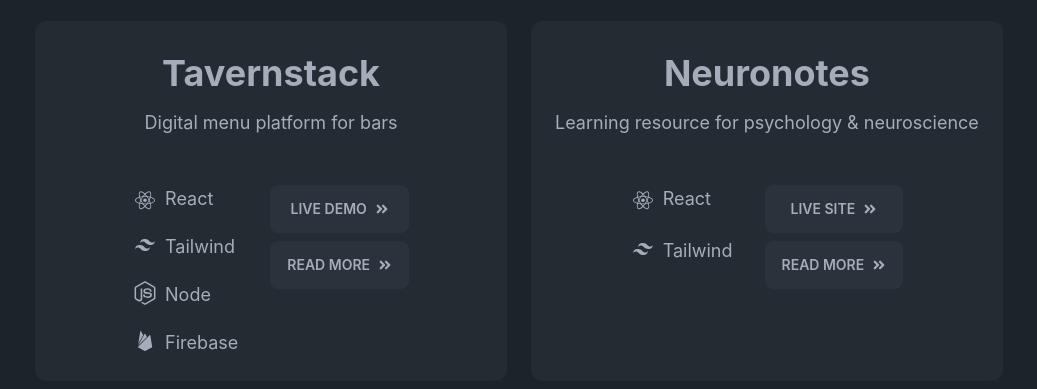
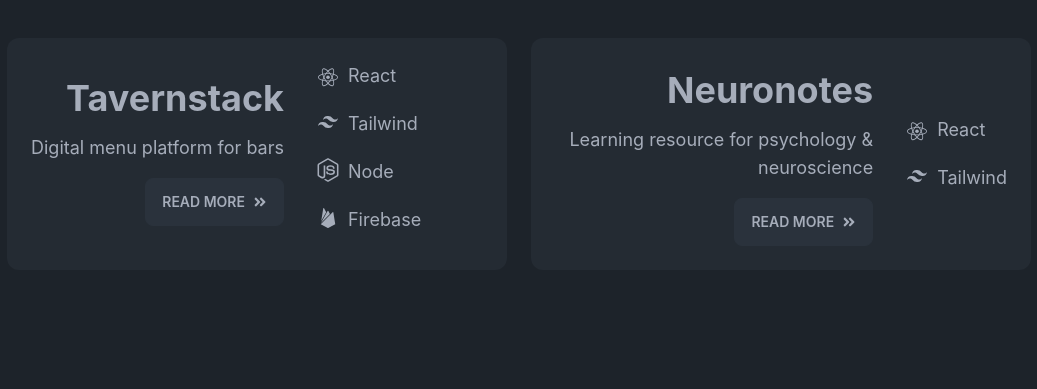
Before and after one commit to rotisserie-christian/worldofchristian, a React (Create React App) app: page / in a window 1280 px wide. Shown: the part 1069-1458 px from the top of the page, without its empty margins (121-1158 px from the left). After the commit the page ends 1387 px from the top, so only its background shows below. Built offline with nearby package versions, Linux system fonts and the light colour scheme.

Commit message:
UX stuff

```diff
--- a/src/components/Home.js
+++ b/src/components/Home.js
@@ -93,21 +93,24 @@ const Home = () => {
         >
           <div
           className='grid grid-cols-1 md:grid-cols-2 gap-6 w-full mt-[30%] max-w-5xl'>
-            <div
-            className='bg-neutral-focus rounded-xl p-6'>
-              <div
-              className='flex flex-col items-center justify-center'>
-                <h2 className='text-4xl font-bold mt-2'
+            <div className='bg-neutral-focus rounded-xl p-6'>
+              <div className='flex flex-row gap-8'>
+                <div className='flex flex-col justify-center text-right'>
+                  <h2 className='text-4xl font-bold text-right mt-2'
                   >Tavernstack</h2>
 
-                <p className='text-lg font-base text-center mt-4'
+                  <p className='text-lg font-base text-right mt-4'
                   >Digital menu platform for bars</p>
 
-                <div
-                className='flex flex-row mt-12'>
-                  <div className='flex flex-row gap-8'>
-                    <div
-                    className='flex flex-col'>
+                  <Link to='/tavernstack'>
+                    <button
+                    className='btn btn-neutral mt-4'
+                    >read more <FaAngleDoubleRight />
+                    </button>
+                  </Link>
+                </div>
+
+                <div className='flex flex-col'>
                   <div className='flex flex-row'>
                     <BiLogoReact className='text-2xl mt-1 mr-2'/>
 
@@ -137,41 +140,27 @@ const Home = () => {
                   </div>
                 </div>
 
-                    <div className='flex flex-col'>
-                      <a
-                        href='https://demo.tavernstack.com'
-                        alt='link to demo'
-                        target='_blank'
-                        rel="noreferrer"
-                        >
-                          <button
-                          className='btn w-full btn-neutral'
-                          >live demo <FaAngleDoubleRight /></button>
-                        </a>
-
-                        <Link to='/tavernstack'>
-                          <button
-                          className='btn btn-neutral mt-2'
-                          >read more <FaAngleDoubleRight /></button>
-                        </Link>
-                    </div>
-                  </div>
-                </div>
               </div>
             </div>
 
-            <div
-            className='bg-neutral-focus rounded-xl p-6'>
-              <div
-              className='flex flex-col items-center justify-center'>
-                <h2 className='text-4xl font-bold mt-2'
+            <div className='bg-neutral-focus rounded-xl p-6'>
+              <div className='flex flex-row gap-8'>
+                <div className='flex flex-col justify-center text-right'>
+                  <h2 className='text-4xl font-bold text-right mt-2'
                   >Neuronotes</h2>
 
-                <p className='text-lg font-base text-center mt-4'
+                  <p className='text-lg font-base text-right mt-4'
                   >Learning resource for psychology & neuroscience</p>
 
-                <div className='flex flex-row mt-12 gap-8'>
-                  <div className='flex-col'>
+                  <Link to='/neuronotes'>
+                    <button
+                    className='btn btn-neutral mt-4'
+                    >read more <FaAngleDoubleRight />
+                    </button>
+                  </Link>
+                </div>
+
+                <div className='flex flex-col justify-center'>
                   <div className='flex flex-row'>
                     <BiLogoReact className='text-2xl mt-1 mr-2'/>
 
@@ -180,32 +169,13 @@ const Home = () => {
                   </div>
 
                   <div className='flex flex-row'>
-                      <BiLogoTailwindCss className='text-2xl mt-6 mr-2'/>
+                    <BiLogoTailwindCss className='text-2xl mt-5 mr-2'/>
 
-                      <p className='text-lg font-base text-left mt-6'
+                    <p className='text-lg font-base text-left mt-5'
                     >Tailwind</p>
                   </div>
                 </div>
 
-                  <div className='flex flex-col'>
-                    <a
-                      href='https://neuronotes.netlify.app'
-                      alt='link to neuronotes'
-                      target='_blank'
-                      rel="noreferrer"
-                      >
-                        <button
-                        className='btn btn-neutral w-full'
-                        >live site <FaAngleDoubleRight /></button>
-                      </a>
-
-                      <Link to='/neuronotes'>
-                        <button
-                        className='btn btn-neutral mt-2'
-                        >read more <FaAngleDoubleRight /></button>
-                      </Link>
-                  </div>
-                </div>
               </div>
             </div>
 
--- a/src/components/Tavernstack.js
+++ b/src/components/Tavernstack.js
@@ -7,7 +7,6 @@ import Architecture from './charts/Architecture';
 import TimestampMockup from './TimestampMockup';
 import { FaAngleDoubleLeft, FaAngleDoubleRight } from 'react-icons/fa';
 import { Link } from 'react-router-dom';
-import UnsavedChangesMockup from './UnsavedChangesMockup';
 
 const Tavernstack = () => {
   const [showArchitecture, setShowArchitecture] = useState(false);
@@ -157,10 +156,6 @@ const Tavernstack = () => {
               be negligible. If this disparity is large enough, the timestamp check may even produce a
               marginal cost.</p>
 
-              <div className='flex items-center justify-center my-12'>
-                <UnsavedChangesMockup />
-              </div>
-
               <p className='text-base font-base text-left mt-5 text-base-content'
               >For bars, menu overhauls may require a lot of writes, but they happen infrequently. Daily reads
               however, can easily number in the thousands. In this case, a timestamp check significantly reduces
--- a/src/components/UnsavedChangesMockup.js
+++ b/src/components/UnsavedChangesMockup.js
@@ -1,5 +1,5 @@
 import React from 'react';
-import { FaAngleRight, FaCheck, FaPencilAlt, FaRegPlayCircle, FaTrash } from 'react-icons/fa';
+import { FaAngleRight, FaPencilAlt, FaTrash } from 'react-icons/fa';
 
 const UnsavedChangesMockup = () => {
   return (
--- a/src/components/charts/Architecture.js
+++ b/src/components/charts/Architecture.js
@@ -1,49 +1,57 @@
 import React from 'react';
 import ReactFlow, { Background } from 'reactflow';
 import 'reactflow/dist/style.css';
+import './CustomNode.css'
 
 const initialNodes = [
     {
         id: 'main',
         position: { x: 50, y: 100 },
-        data: { label: 'Main website: Landing page & traffic generating content' },
-        draggable: false
+        data: { label: 'Main website: Landing page & content' },
+        draggable: false,
+        className: 'darkNodeStyle'
     },
     {
         id: 'app',
         position: { x: 50, y: 250 },
         data: { label: 'Main app: CRUD features that allow users to make changes' },
-        draggable: false
+        draggable: false,
+        className: 'darkNodeStyle'
     },
     {
         id: 'demo',
         position: { x: 250, y: 250 },
         data: { label: 'Demo app: Modified to demonstrate UX, entirely client-side' },
-        draggable: false
+        draggable: false,
+        className: 'darkNodeStyle'
     },
     {
         id: 'node',
-        position: { x: 50, y: 375 },
+        position: { x: 50, y: 390 },
         data: { label: 'Node: Server functions' },
-        draggable: false
+        draggable: false,
+        className: 'darkNodeStyle'
     },
     {
         id: 'firebase',
         position: { x: 50, y: 500 },
         data: { label: 'Firebase: Data storage & Authentication' },
-        draggable: false
+        draggable: false,
+        className: 'darkNodeStyle'
     },
     {
         id: 'menu',
         position: { x: 50, y: 625 },
         data: { label: 'Bar menus: Displays menu data in read-only format' },
-        draggable: false
+        draggable: false,
+        className: 'darkNodeStyle'
     },
     {
         id: 'api',
         position: { x: 250, y: 500 },
         data: { label: 'APIs: Stripe integration & analytics' },
-        draggable: false
+        draggable: false,
+        className: 'darkNodeStyle'
     },
 ];
 
--- /dev/null
+++ b/src/components/charts/CustomNode.css
@@ -0,0 +1,7 @@
+.darkNodeStyle {
+    background-color: #3b3b3b;
+    color: rgb(235, 235, 235);
+    border-radius: 16px;
+    padding: 12px;
+    font-size: 14px;
+  }
```
Lines whose indentation alone changed are shown as unchanged.
